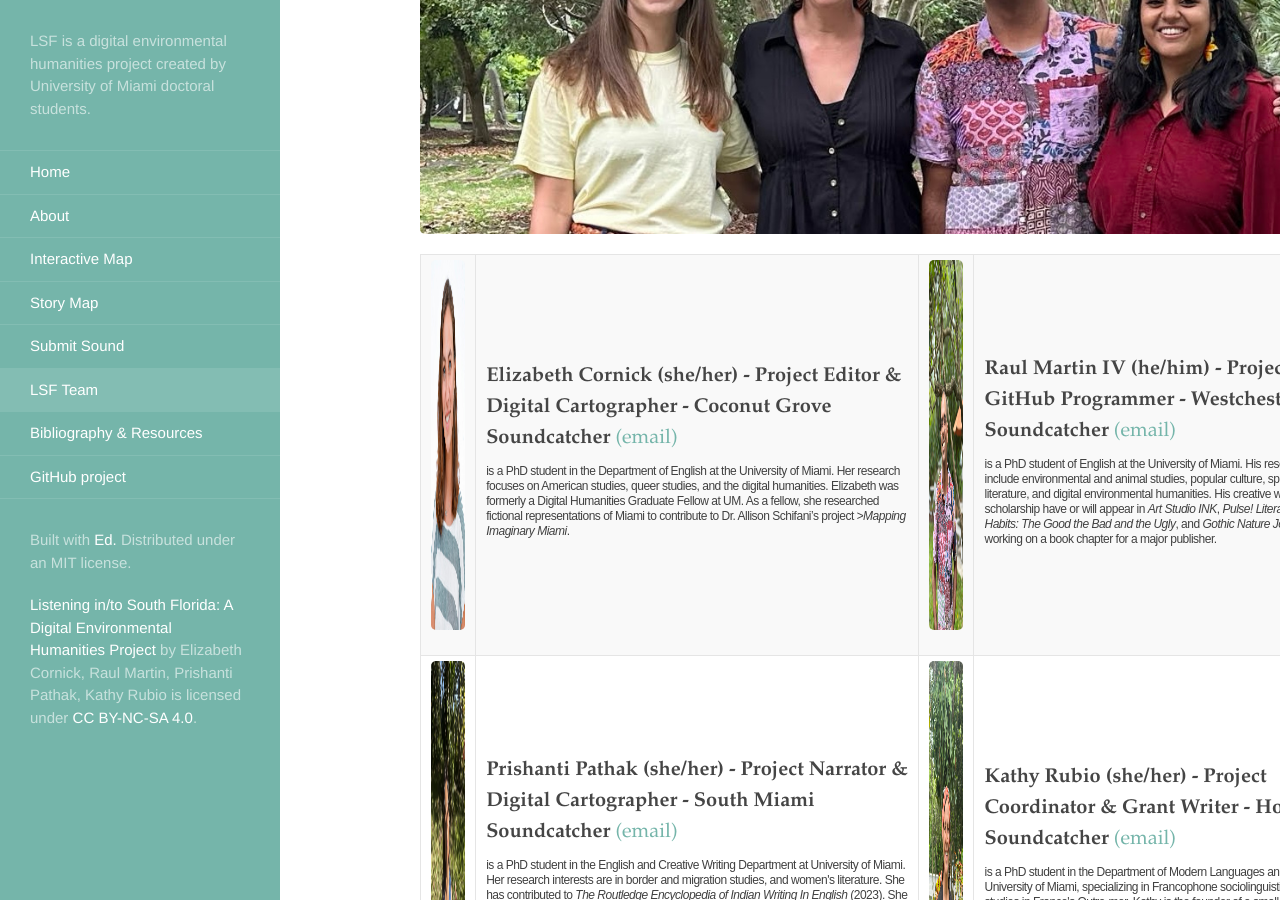
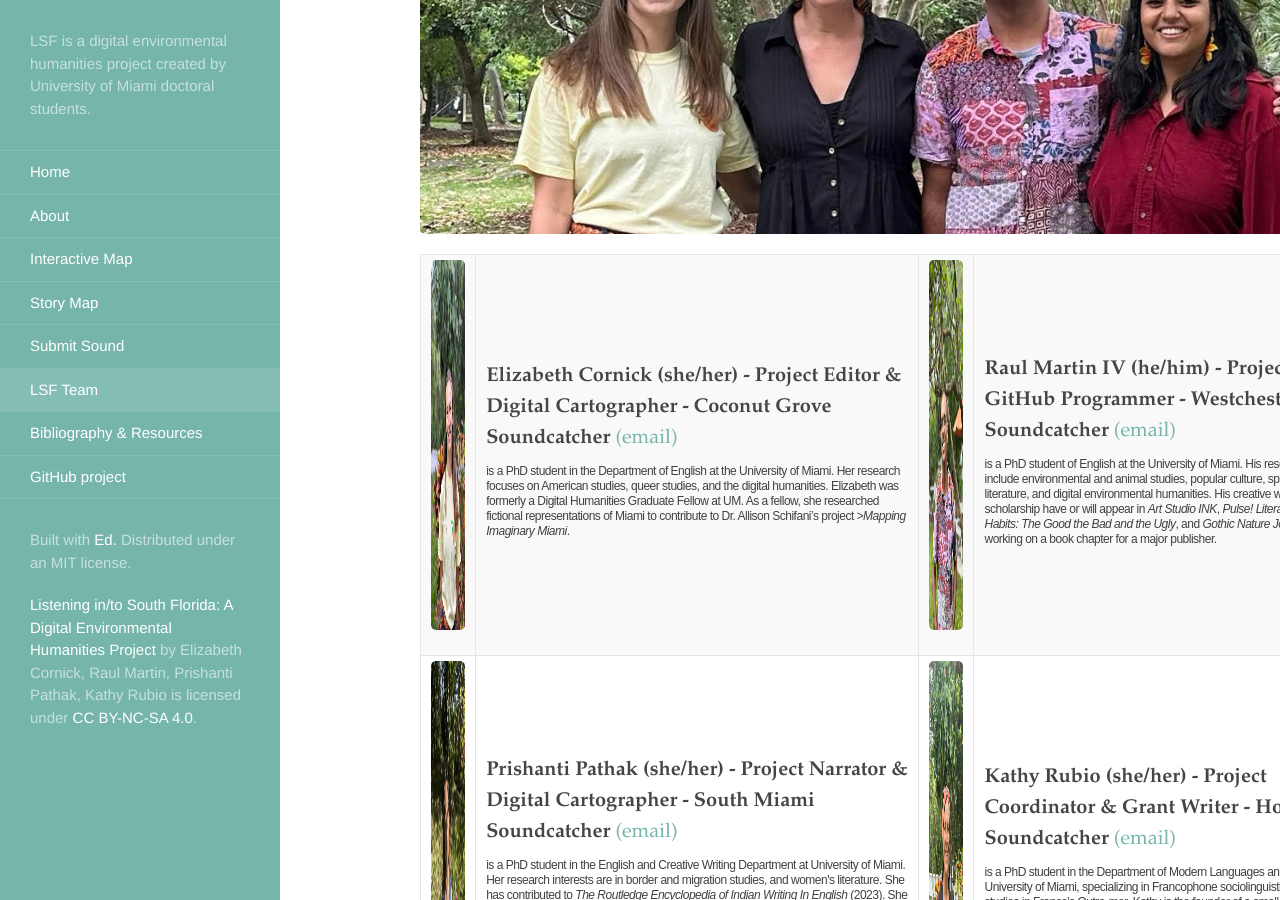
Before and after one commit to rm4-25/lsf_3, a Jekyll site: the page built from LSF Team.html, in a window 1280 px wide and 900 px high, scrolled down 415 px. Built offline with Jekyll 4.4.1, drawn with Linux system fonts in a browser that asks for light colours.

Commit message:
Update LSF Team.html

```diff
--- a/LSF Team.html
+++ b/LSF Team.html
@@ -10,7 +10,7 @@
 <table style="width:100% height=100%">
 <tr>
 <td>
-    <img src="https://github.com/rm4-25/lsf_3/blob/main/assets/elizabeth_cornick_headshot.jpg?raw=true" width="250" height="370"/>
+    <img src="https://github.com/rm4-25/lsf_3/blob/main/assets/elizabeth.jpg?raw=true" width="250" height="370"/>
     </td>
     <td><b>Elizabeth Cornick (she/her) - Project Editor & Digital Cartographer - Coconut Grove Soundcatcher</b> <a href="mailto:emc988@miami.edu">(email)</a> <h1 style="font-size:12px; "> is a PhD student in the Department of English at the University of Miami. Her research focuses on American studies, queer studies, and the digital humanities. Elizabeth was formerly a Digital Humanities Graduate Fellow at UM. As a fellow, she researched fictional representations of Miami to contribute to Dr. Allison Schifani’s project <i>>Mapping Imaginary Miami</i>.</h1>
 </td>
```
